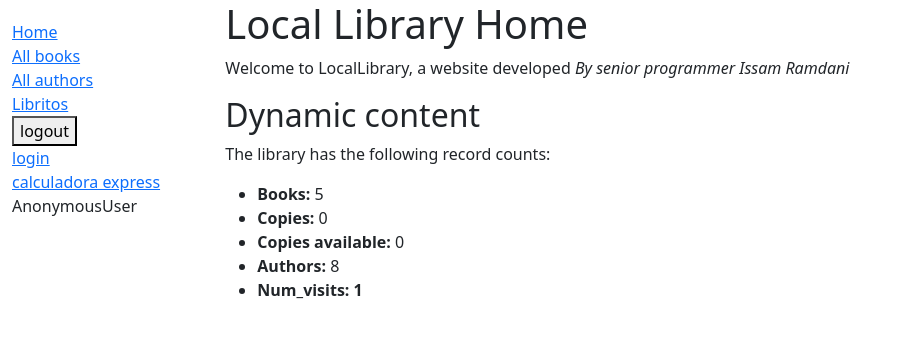
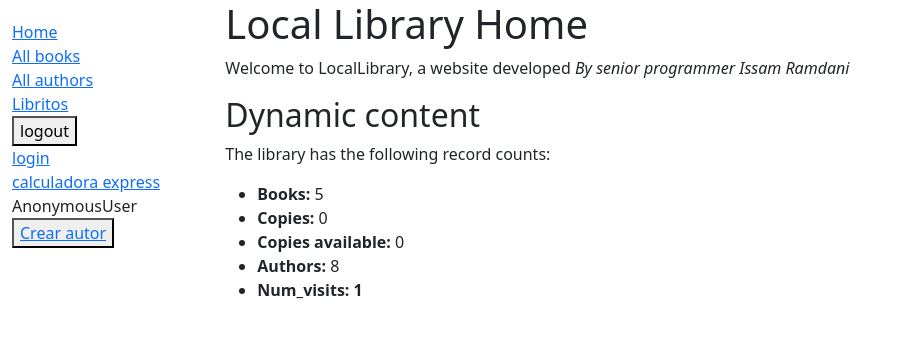
Before and after one commit to slic23/DjangoLibreria, a Django app: page /catalog/ in a window 1280 px wide. Shown: the top 338 px of the page, without its empty margins (0-901 px from the left). Run offline with Django 5.2, Linux system fonts and the light colour scheme; data comes from the database, SQL or seed files in the repository; data that the repository does not hold is empty.

Commit message:
creado primer formulario

```diff
--- a/catalog/forms.py
+++ b/catalog/forms.py
@@ -1,7 +1,7 @@
 from django import forms
 
 from django.core.exceptions import ValidationError
-from django.utils.translation import ugettext_lazy as _
+from django.utils.translation import gettext_lazy as _
 import datetime #for checking renewal date range.
 
 class RenewBookForm(forms.Form):
--- a/catalog/templates/base_generic.html
+++ b/catalog/templates/base_generic.html
@@ -31,7 +31,7 @@
               <li><a href="{%url 'login'%}">login</a></li>
               <li><a href="{% url 'calculadora'%}">calculadora express</a></li>
               <li>{{ user }}</li>
-              <li></li>
+              <li><button><a href="{% url 'crearAutor'%}">Crear autor</a></button></li>
             </ul>
           {% endblock %}
         </div>
--- a/catalog/urls.py
+++ b/catalog/urls.py
@@ -17,5 +17,6 @@ urlpatterns = [
     path('operacion/<str:operador>', views.operacion,name="operacion") ,
     path('logout/', LogoutView.as_view(template_name='templates/registration/logged_out.html'), name='logout'),
     path('usuario/<str:nombre>',views.usuario,name="usuario"),
-    path('book/<uuid:pk>/renew/', views.renew_book_librarian, name='renew-book-librarian')
+    path('book/<uuid:pk>/renew/', views.renew_book_librarian, name='renew-book-librarian'),
+    path('crearAutor',views.autor, name="crearAutor")
 ]
--- a/catalog/views.py
+++ b/catalog/views.py
@@ -8,7 +8,8 @@ from django.db.models import Sum
 # Create your views here.
 from django.shortcuts import get_object_or_404
 from django.http import HttpResponseRedirect
-from django.core.urlresolvers import reverse
+from django.urls import reverse
+
 import datetime
 
 from .forms import RenewBookForm
@@ -209,3 +210,21 @@ def renew_book_librarian(request, pk):
         form = RenewBookForm(initial={'renewal_date': proposed_renewal_date,})
 
     return render(request, 'catalog/book_renew_librarian.html', {'form': form, 'bookinst':book_inst})
+
+from .forms import CrearAutor
+def autor(request):
+    if request.method == "POST":
+        # create a form instance and populate it with data from the request:
+        form = CrearAutor(request.POST)
+        # check whether it's valid:
+        if form.is_valid():
+            # process the data in form.cleaned_data as required
+            # ...
+            # redirect to a new URL:
+            return HttpResponseRedirect("/")
+
+    # if a GET (or any other method) we'll create a blank form
+    else:
+        form = CrearAutor(request.GET)
+
+    return render(request, "crear_autor.html", {"form": form})
```
Also changed, not shown: catalog/templates/crear_autor.html (added, +15 -0 lines), db.sqlite3.
